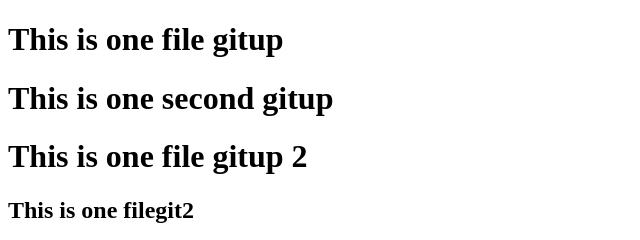
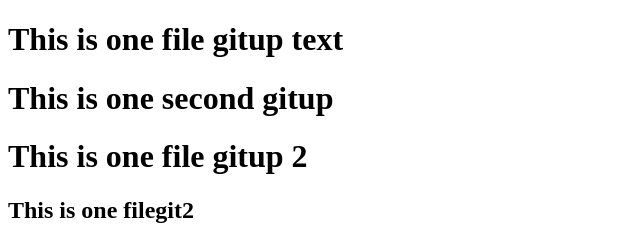
Before and after one commit to yogender-panwar/learning, a plain HTML site: page index.html in a window 1280 px wide. Shown: the top 240 px of the page, 0-640 px from the left. Drawn offline with Linux system fonts and the light colour scheme.

Commit message:
add lines

```diff
--- a/index.html
+++ b/index.html
@@ -7,7 +7,7 @@
     <title>document</title>
 </head>
 <body>
-    <h1>This is one file gitup </h1>
+    <h1>This is one file gitup text </h1>
     <h1>This is one second gitup </h1>
     <h1>This is one file gitup 2</h1>
      <h2>This is one filegit2</h2>
```
